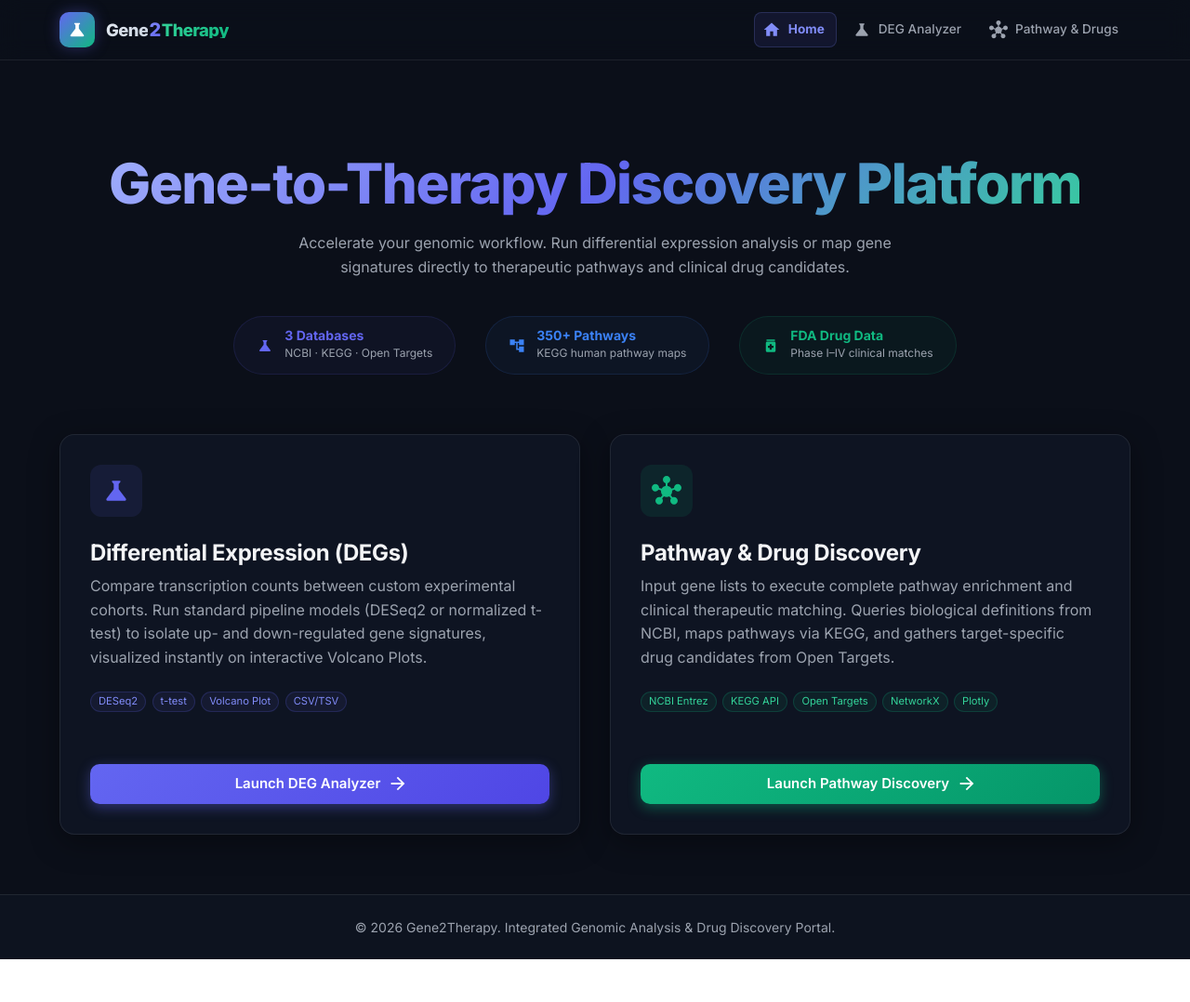
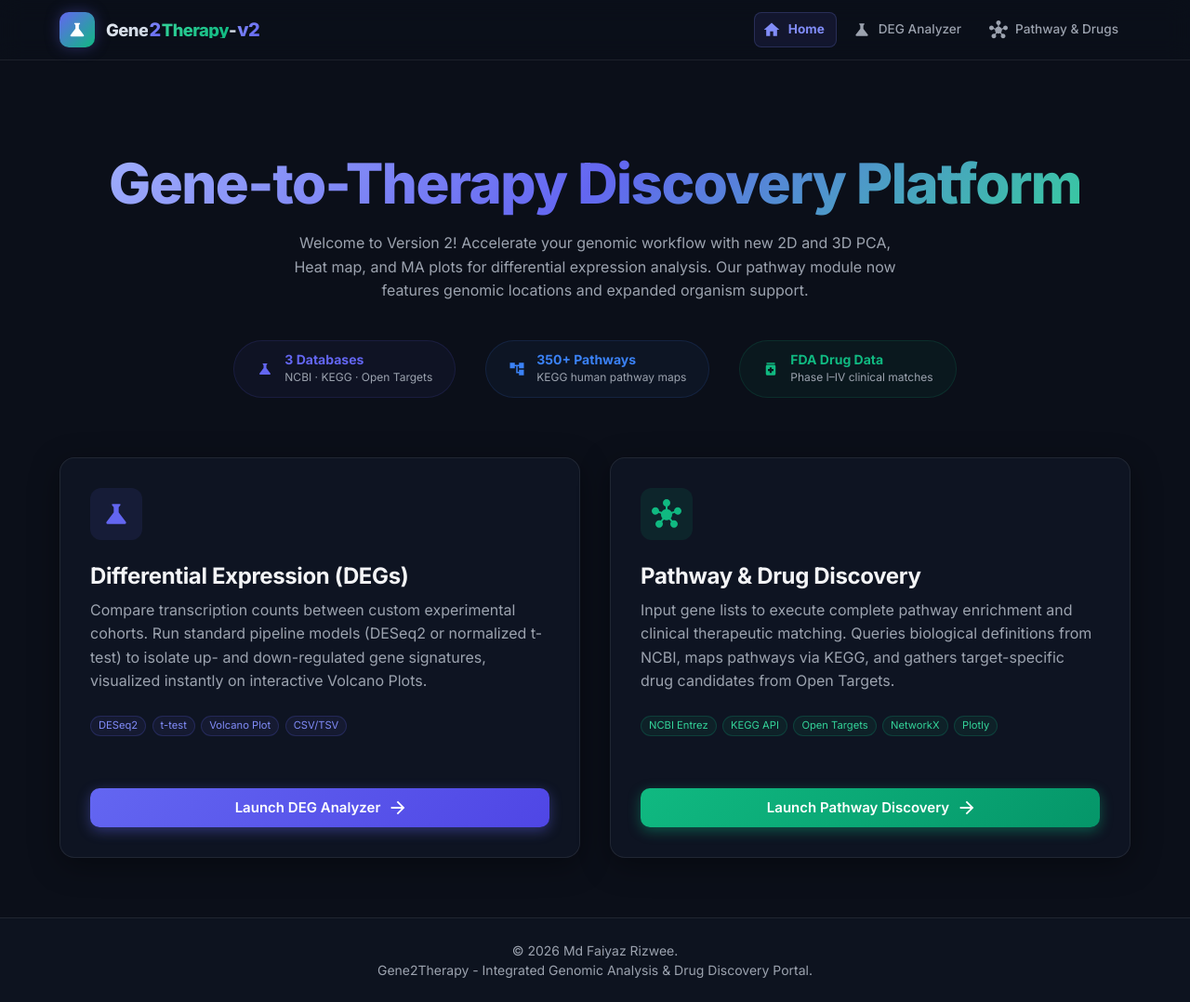
Before and after one commit to faiyazrizwee/gene2therapy, a React (Vite) app in the folder frontend/: page / in a window 1280 px wide. Shown: the whole page at 93% size. Before the commit the page ends 1032 px from the top, so only its background shows below. Built offline with nearby package versions, Linux system fonts and the light colour scheme; no server answers.

Commit message:
Update the UI write version 2 and in footer  my name.

```diff
--- a/frontend/src/App.tsx
+++ b/frontend/src/App.tsx
@@ -37,9 +37,10 @@ function App() {
             <Box component="footer" sx={{ py: 3, px: 2, mt: 'auto', borderTop: '1px solid rgba(255, 255, 255, 0.08)', backgroundColor: 'rgba(17, 24, 39, 0.5)' }}>
               <Container maxWidth="lg">
                 <Typography variant="body2" color="text.secondary" align="center">
-                  {'© '}
-                  {new Date().getFullYear()}
-                  {' Gene2Therapy. Integrated Genomic Analysis & Drug Discovery Portal.'}
+                  {' © 2026 Md Faiyaz Rizwee.'}
+                </Typography>
+                <Typography variant="body2" color="text.secondary" align="center">
+                  {'Gene2Therapy - Integrated Genomic Analysis & Drug Discovery Portal.'}
                 </Typography>
               </Container>
             </Box>
--- a/frontend/src/components/common/Header.tsx
+++ b/frontend/src/components/common/Header.tsx
@@ -122,6 +122,35 @@ const Header: React.FC = () => {
               >
                 Therapy
               </Typography>
+              <Typography
+                component="span"
+                sx={{
+                  fontWeight: 800,
+                  fontSize: '1.15rem',
+                  letterSpacing: '-0.03em',
+                  lineHeight: 1,
+                  background: 'linear-gradient(135deg, #e2e8f0 0%, #cbd5e1 100%)',
+                  WebkitBackgroundClip: 'text',
+                  WebkitTextFillColor: 'transparent',
+                }}
+              >
+                 -
+              </Typography>
+              <Typography
+                component="span"
+                sx={{
+                  fontWeight: 900,
+                  fontSize: '1.25rem',
+                  letterSpacing: '-0.02em',
+                  lineHeight: 1,
+                  mx: '1px',
+                  background: 'linear-gradient(135deg, #818cf8 0%, #6366f1 100%)',
+                  WebkitBackgroundClip: 'text',
+                  WebkitTextFillColor: 'transparent',
+                }}
+              >
+                v2
+              </Typography>
             </Box>
           </Box>
 
--- a/frontend/src/pages/HomePage.tsx
+++ b/frontend/src/pages/HomePage.tsx
@@ -44,8 +44,7 @@ const HomePage: React.FC = () => {
           Gene-to-Therapy Discovery Platform
         </Typography>
         <Typography variant="h6" color="text.secondary" sx={{ maxWidth: 700, mx: 'auto', fontWeight: 400, px: 2, mb: 5 }}>
-          Accelerate your genomic workflow. Run differential expression analysis or map gene signatures
-          directly to therapeutic pathways and clinical drug candidates.
+          Welcome to Version 2! Accelerate your genomic workflow with new 2D and 3D PCA, Heat map, and MA plots for differential expression analysis. Our pathway module now features genomic locations and expanded organism support.
         </Typography>
 
         {/* Floating stats row */}
```
